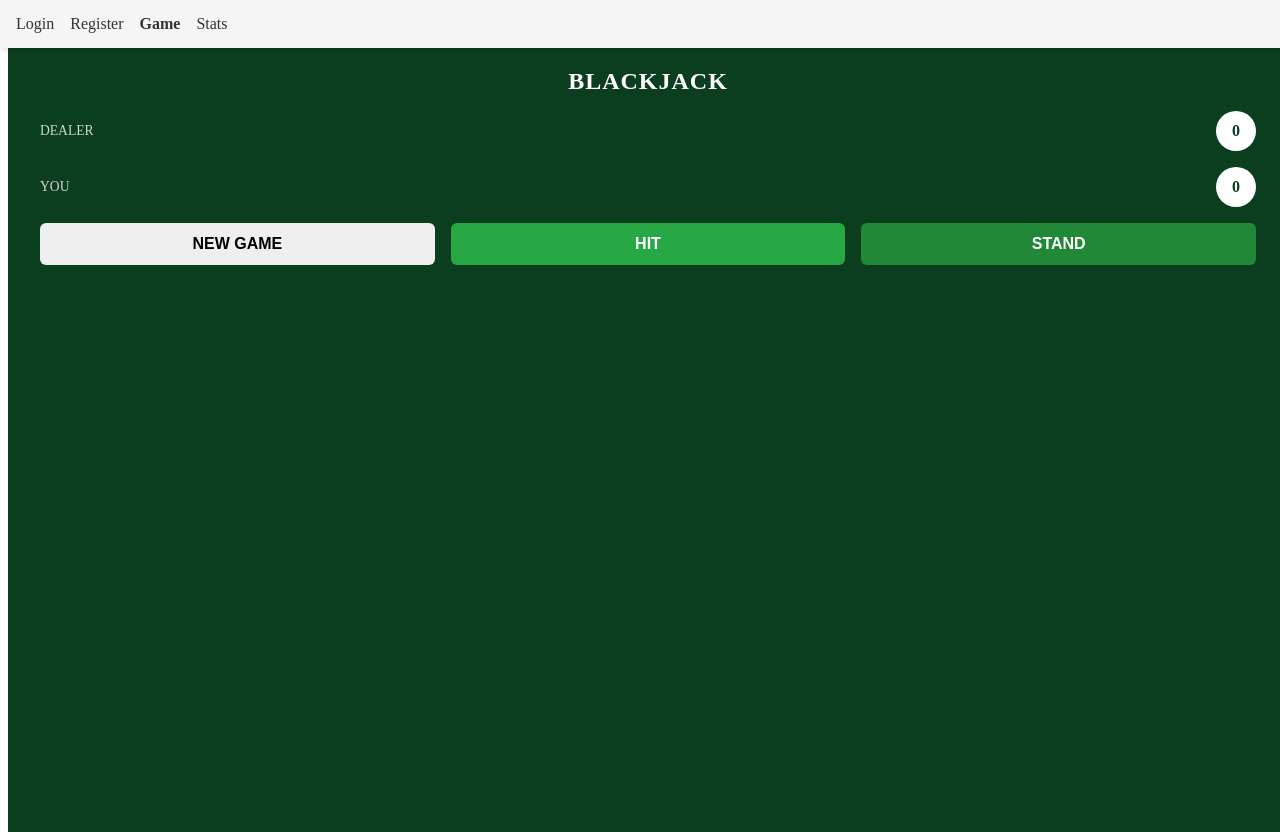
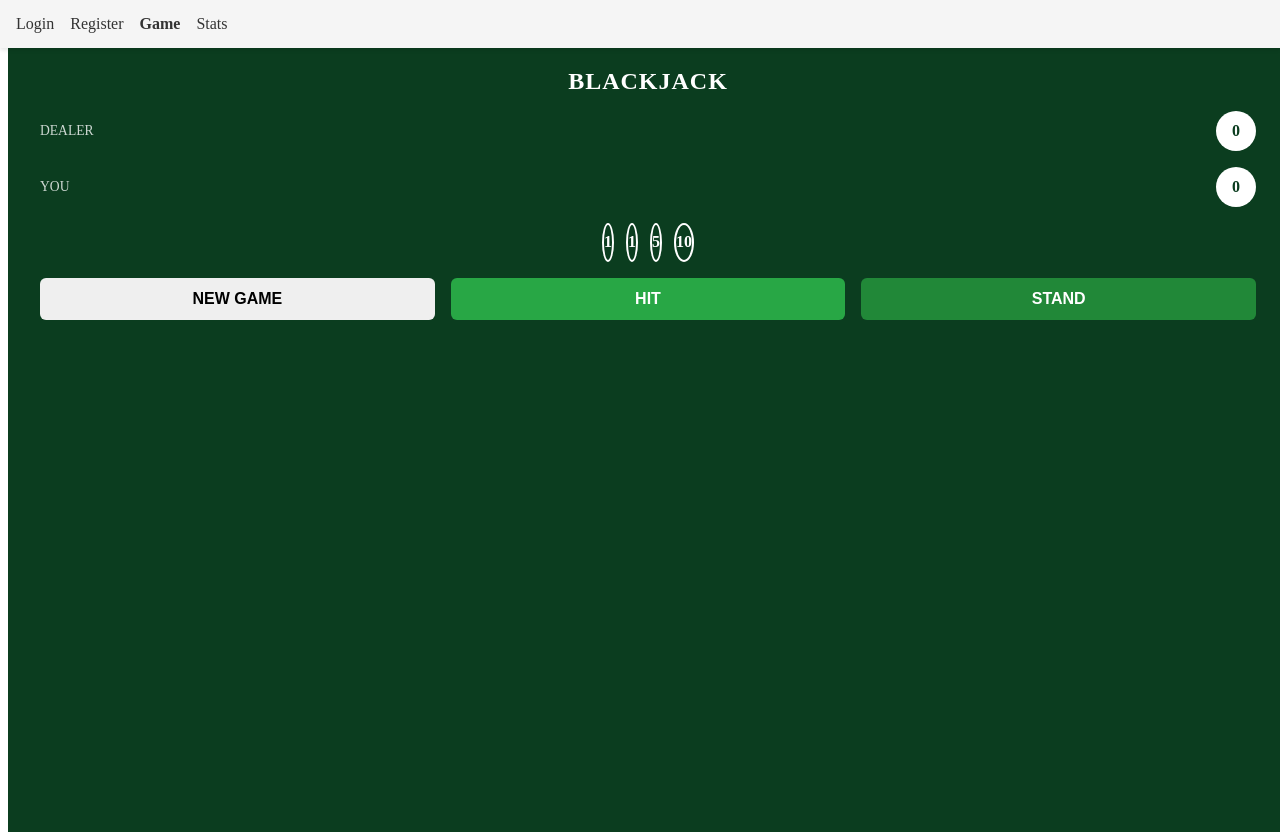
Before and after one commit to wattschristian/BlackjackRoyale, an Angular app in the folder client/: page /game in a window 1280 px wide. Built offline with nearby package versions, Linux system fonts and the light colour scheme.

Commit message:
added chips back

```diff
--- a/client/src/app/game/game.component.html
+++ b/client/src/app/game/game.component.html
@@ -21,6 +21,13 @@
     <div class="score-circle">{{ playerValue || '0' }}</div>
   </div>
 
+  <div class="chips">
+    <span class="chip">1</span>
+    <span class="chip">1</span>
+    <span class="chip">5</span>
+    <span class="chip">10</span>
+  </div>
+
   <div class="actions">
     <button class="btn btn-start" (click)="startGame()">NEW GAME</button>
     <button class="btn btn-hit"
```
